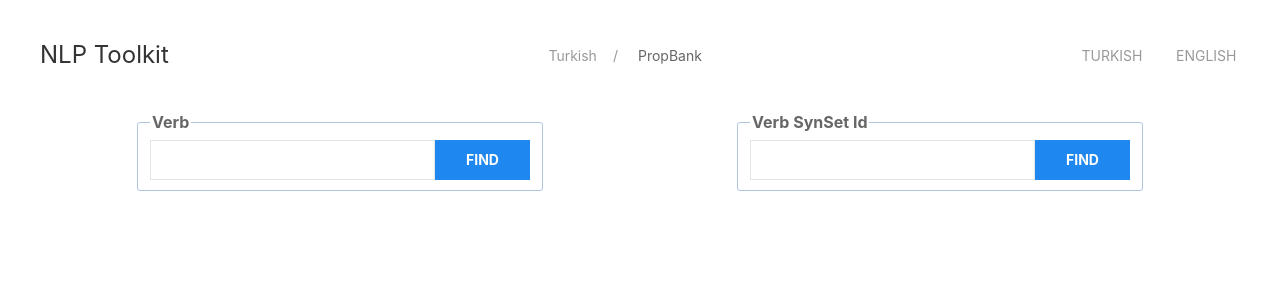
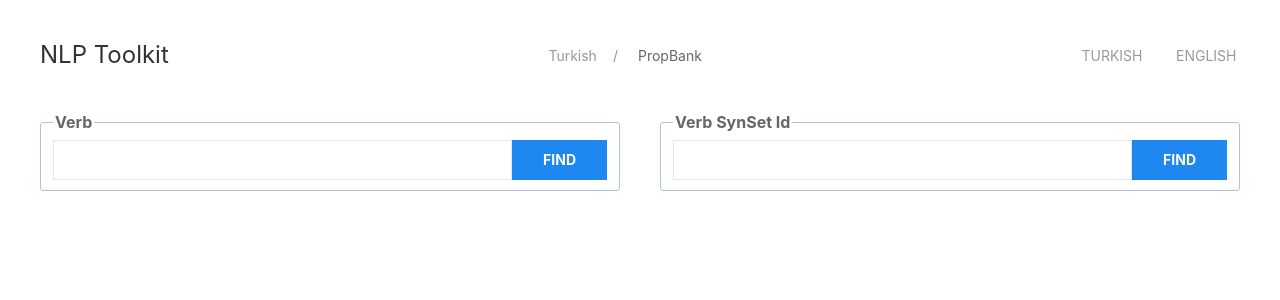
Before and after one commit to kubarium/nlptoolkit-web-simple, a Vue app: page /TurkishPropBank in a window 1280 px wide. Shown: the top 300 px of the page. Built offline with nearby package versions, Linux system fonts and the light colour scheme.

Commit message:
improves UX regarding search fields + margin

```diff
--- a/src/components/SearchForm.vue
+++ b/src/components/SearchForm.vue
@@ -3,9 +3,11 @@ const model = defineModel()
 </script>
 
 <template>
-  <form>
+  <form class="uk-width-expand" uk-margin>
     <fieldset class="uk-flex">
-      <legend><slot></slot></legend>
+      <legend>
+        <slot></slot>
+      </legend>
       <input class="uk-input" type="text" required v-model="model" />
       <button class="uk-button uk-button-primary" type="submit">Find</button>
     </fieldset>
--- a/src/views/TurkishFramenet.vue
+++ b/src/views/TurkishFramenet.vue
@@ -42,7 +42,7 @@ function findSynSetID(word) {
 </script>
 
 <template>
-  <header class="uk-flex uk-flex-around uk-background-default" uk-sticky>
+  <header class="uk-flex uk-flex-around uk-background-default" uk-sticky uk-grid>
     <SearchForm @submit.prevent="findFrame(searchTerms.frame)" v-model="searchTerms.frame">Frame Name</SearchForm>
     <SearchForm @submit.prevent="findVerb(searchTerms.verb)" v-model="searchTerms.verb">Verb</SearchForm>
     <SearchForm @submit.prevent="findSynSetID(searchTerms.id)" v-model="searchTerms.id">Verb SynSet Id</SearchForm>
@@ -67,7 +67,7 @@ function findSynSetID(word) {
             <button class="uk-button uk-button-secondary uk-width-1-1 uk-height-1-1"
               @click="findFrame(result.frame)">Look
               up {{
-                result.frame }}</button>
+              result.frame }}</button>
           </div>
         </div>
         <h2 class="uk-h3 uk-text-muted">
--- a/src/views/TurkishPropBank.vue
+++ b/src/views/TurkishPropBank.vue
@@ -33,7 +33,7 @@ function findSynSetID(word) {
 </script>
 
 <template>
-  <header class="uk-flex uk-flex-around uk-background-default" uk-sticky>
+  <header class="uk-flex uk-flex-between uk-background-default" uk-sticky uk-grid>
     <SearchForm @submit.prevent="findVerb(searchTerms.verb)" v-model="searchTerms.verb">Verb</SearchForm>
     <SearchForm @submit.prevent="findSynSetID(searchTerms.id)" v-model="searchTerms.id">Verb SynSet Id</SearchForm>
   </header>
@@ -59,7 +59,7 @@ function findSynSetID(word) {
             <span v-if="index > 0">; </span>
             <a @click="findVerb(word)">{{ word }}</a>
           </template> -->
-            {{ unit["arg"] }}
+          {{ unit["arg"] }}
         </td>
         <td> {{ unit["function"] }} </td>
         <td> {{ unit["description"] }} </td>
```
